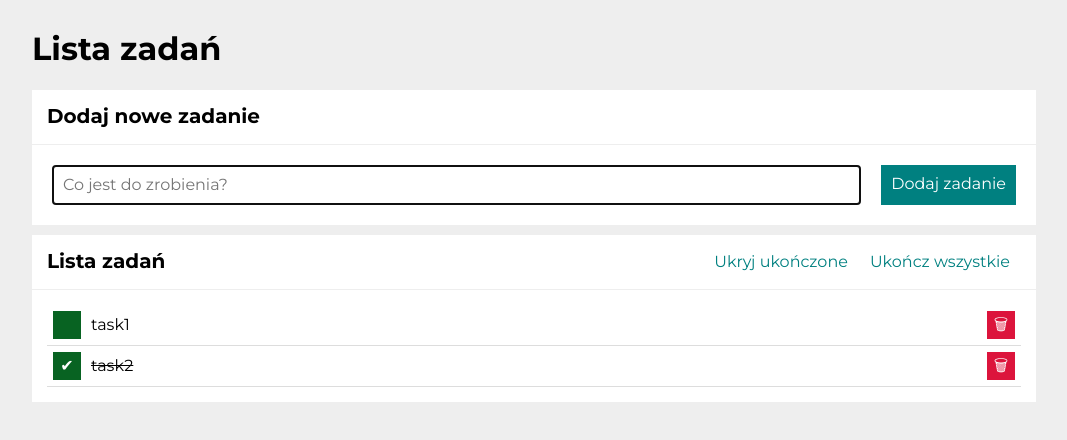
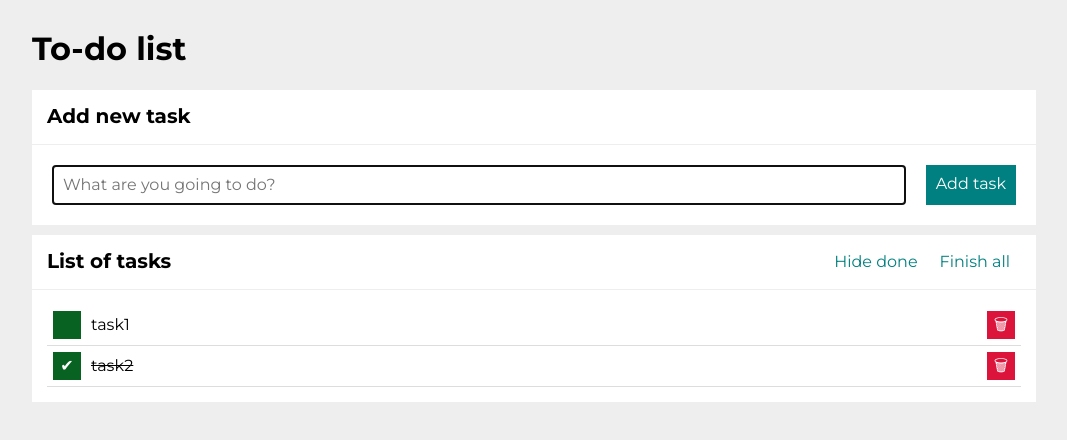
Before and after one commit to MCesarczyk/todo-list-react, a React (Create React App) app: page / in a window 1280 px wide. Shown: the top 440 px of the page, without its empty margins (106-1173 px from the left). Built offline with nearby package versions, Linux system fonts and the light colour scheme.

Commit message:
language changing variables added - polish/english

```diff
--- a/src/App.js
+++ b/src/App.js
@@ -7,6 +7,31 @@ import Header from './Header';
 import Container from "./Container";
 
 function App() {
+  const [langId, setLangId] = useState(1);
+
+  const languagePack = [
+    {
+      headerTitle: "Lista zadań",
+      sectionTitle: "Dodaj nowe zadanie",
+      tasksSectionTitle: "Lista zadań",
+      inputPlaceholder: "Co jest do zrobienia?",
+      formButtonInnerText: "Dodaj zadanie",
+      setDoneButtonInnerText: "Ukończ wszystkie",
+      toggleButtonInnerTextHidden: "Pokaż ukończone",
+      toggleButtonInnerTextVisible: "Ukryj ukończone"
+    },
+    {
+      headerTitle: "To-do list",
+      sectionTitle: "Add new task",
+      tasksSectionTitle: "List of tasks",
+      inputPlaceholder: "What are you going to do?",
+      formButtonInnerText: "Add task",
+      setDoneButtonInnerText: "Finish all",
+      toggleButtonInnerTextHidden: "Show done",
+      toggleButtonInnerTextVisible: "Hide done"
+    }
+  ];
+
   const [hideDone, setHideDone] = useState(false);
 
   const [tasks, setTasks] = useState(
@@ -60,13 +85,19 @@ function App() {
 
   return (
     <Container>
-      <Header title="Lista zadań" />
+      <Header title={languagePack[langId].headerTitle} />
       <Section
-        title="Dodaj nowe zadanie"
-        body={<Form addNewTask={addNewTask} />}
+        title={languagePack[langId].sectionTitle}
+        body={
+          <Form
+            addNewTask={addNewTask}
+            inputPlaceholder={languagePack[langId].inputPlaceholder}
+            formButtonInnerText={languagePack[langId].formButtonInnerText}
+          />
+        }
       />
       <Section
-        title="Lista zadań"
+        title={languagePack[langId].tasksSectionTitle}
         body={
           <Tasks
             tasks={tasks}
@@ -81,6 +112,9 @@ function App() {
             hideDone={hideDone}
             toggleHideDone={toggleHideDone}
             setAllDone={setAllDone}
+            setDoneButtonInnerText={languagePack[langId].setDoneButtonInnerText}
+            toggleButtonInnerTextVisible={languagePack[langId].toggleButtonInnerTextVisible}
+            toggleButtonInnerTextHidden={languagePack[langId].toggleButtonInnerTextHidden}
           />
         }
       />
--- a/src/Buttons/index.js
+++ b/src/Buttons/index.js
@@ -1,18 +1,26 @@
 import "./style.css";
 
-const Buttons = ({ tasks, hideDone, toggleHideDone, setAllDone }) => (
+const Buttons = ({
+    tasks,
+    hideDone,
+    toggleHideDone,
+    setAllDone,
+    setDoneButtonInnerText,
+    toggleButtonInnerTextHidden,
+    toggleButtonInnerTextVisible
+}) => (
     <div className="buttons__element">
         {tasks.length > 0 && (
             <>
                 <button onClick={toggleHideDone} className="buttons__button">
-                    {hideDone ? "Pokaż" : "Ukryj"} ukończone
+                    {hideDone ? toggleButtonInnerTextHidden : toggleButtonInnerTextVisible}
                 </button>
                 <button
                     onClick={setAllDone}
                     className="buttons__button"
                     disabled={tasks.every(({ done }) => done)}
                 >
-                    Ukończ wszystkie
+                    {setDoneButtonInnerText}
                 </button>
             </>
         )}
--- a/src/Form/index.js
+++ b/src/Form/index.js
@@ -1,7 +1,7 @@
 import { useState } from "react";
 import "./style.css";
 
-const Form = ({ addNewTask }) => {
+const Form = ({ addNewTask, inputPlaceholder, formButtonInnerText }) => {
     const [newTaskContent, setNewTaskContent] = useState("");
 
     const onFormSubmit = (event) => {
@@ -20,11 +20,11 @@ const Form = ({ addNewTask }) => {
             <input
                 value={newTaskContent}
                 className="form__input"
-                placeholder="Co jest do zrobienia?"
+                placeholder={inputPlaceholder}
                 onChange={({ target }) => setNewTaskContent(target.value)}
                 autoFocus
             />
-            <button className="form__button">Dodaj zadanie</button>
+            <button className="form__button">{formButtonInnerText}</button>
         </form>
     )
 };
```
